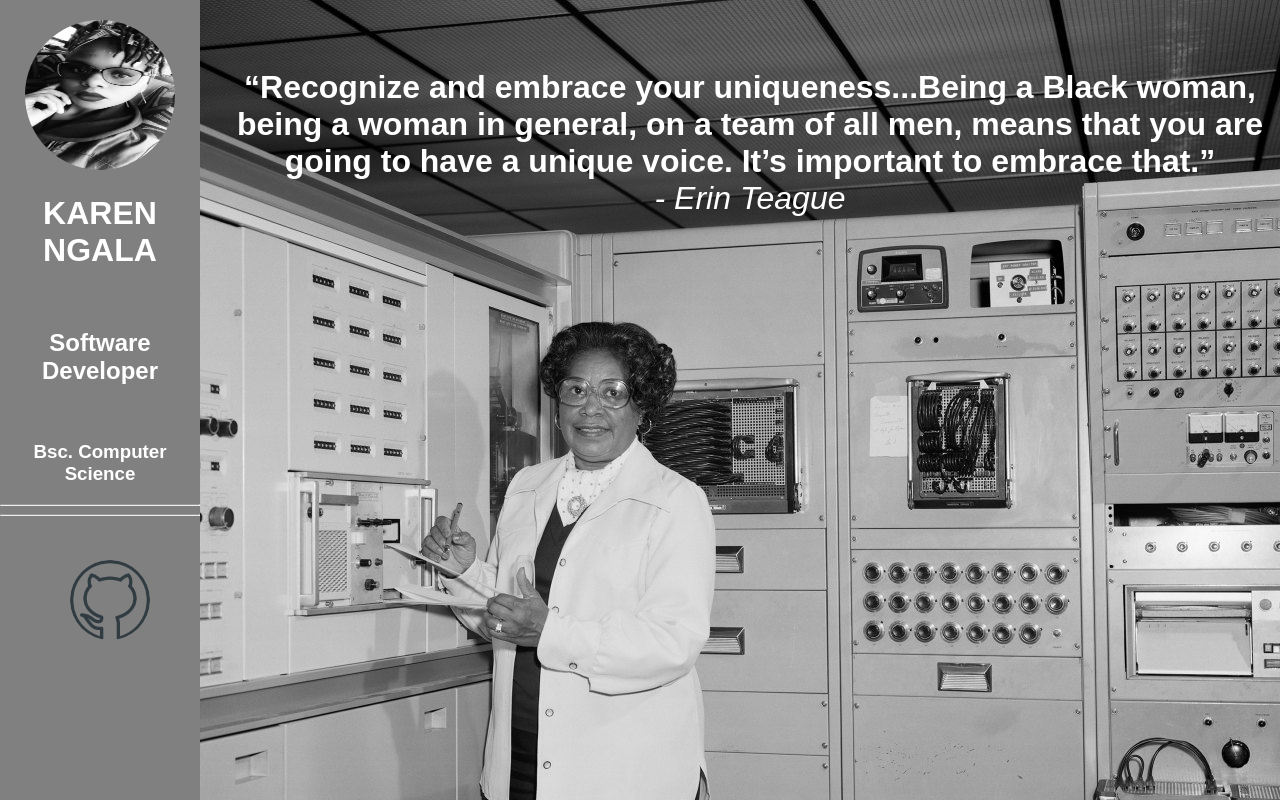
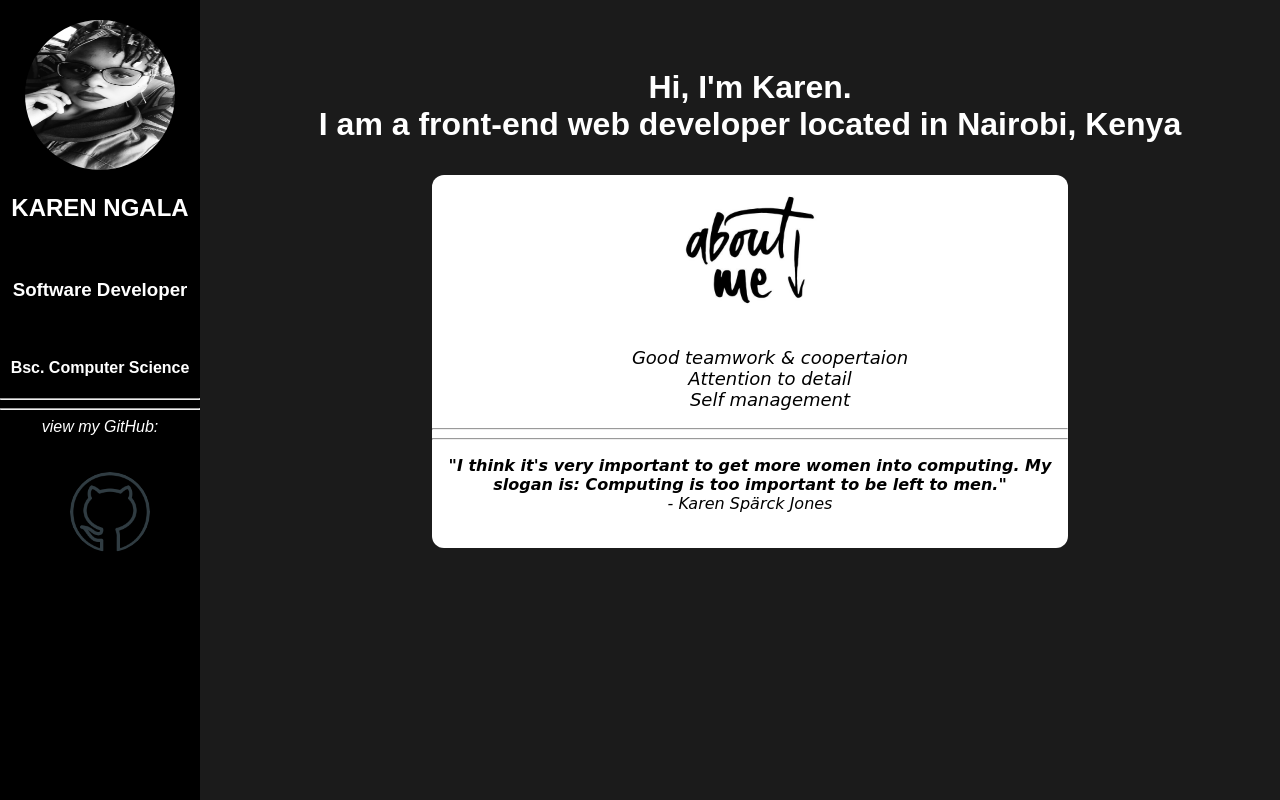
Before and after one commit to KarenNgala/TBD, a plain HTML site: page index.html in a window 1280 px wide. Drawn offline with Linux system fonts and the light colour scheme.

Commit message:
Added 'About me' section, changed background and content

```diff
--- a/css/style.css
+++ b/css/style.css
@@ -3,9 +3,7 @@
 }
 
 body {
-    background-image: url(../images/katherinejohnson.jpg);
-    background-position: top right;
-    background-repeat: no-repeat;
+    background-color: rgb(27, 27, 27);
     margin: 0;
     font-family: Arial, Helvetica, sans-serif;
     color: white;
@@ -18,7 +16,7 @@ body {
     z-index: 1;
     top: 0;
     left: 0;
-    background-color: grey;
+    background-color: black;
     overflow-x: hidden;
     text-align: center;
 }
@@ -48,11 +46,19 @@ body {
     font-size: xx-large;
 }
 
-.box {
-    float: right;
-    margin-top: 20%;
-    margin-left: 50%;
-    background-color: black;
+.about {
+    color: black;
+    font-size: medium;
+    font-family: cursive;
+    font-style: italic;
+    margin-left: 20%;
+    margin-right: 20%;
+    background-color: white;
+    border-radius: 12px;
     border-style: hidden;
-    border-radius: 15px;
 }
+
+.about ul {
+    font-size: large;
+    list-style-type: none;
+}
--- a/index.html
+++ b/index.html
@@ -11,19 +11,36 @@
 <body>
     <div class="sidebar">
         <img src="images/IMG_20200424_170000.jpg" alt="profile" width="150px" height="150px">
-        <h1>KAREN NGALA</h1> <br>
-        <h2>Software Developer</h2> <br>
-        <h3>Bsc. Computer Science</h3>
+        <h2>KAREN NGALA</h2> <br>
+        <h3>Software Developer</h3> <br>
+        <h4>Bsc. Computer Science</h4>
         <hr>
         <hr>
+        <em>view my GitHub:</em>
         <a href="https://github.com/KarenNgala"><img src="images/github.png" alt="github-logo" width="80px" height="80px"></a>
     </div>
     <div class="content">
         <img src="" alt="">
         <p>
-            <strong>“Recognize and embrace your uniqueness...Being a Black woman, being a woman in general, on a team of all men, means that you are going to have a unique voice. It’s important to embrace that.”</strong>
-            <br><em> - Erin Teague</em>
+            <strong>Hi, I'm Karen. <br> I am a front-end web developer located in Nairobi, Kenya</strong>
+            <br>
         </p>
+        <div class="about">
+            <img src="images/aboutme.jpg" alt="About Me" width="150px" height="150px">
+            <ul>
+                <li> Good teamwork & coopertaion</li>
+                <li>Attention to detail</li>
+                <li>Self management</li>
+            </ul>
+            <hr>
+            <hr>
+            <p>
+                <strong>"I think it's very important to get more women into computing. My slogan is: Computing is too important to be left to men."</strong><br>
+                <em> - Karen Spärck Jones</em>
+            </p>
+            <br>
+        </div>
+    </div>
     </div>
 </body>
 
```
Also changed, not shown: images/Screenshot_2020-03-03-20-14-50-41.png (deleted), images/aboutme.jpg (added), images/katherinejohnson.jpg (deleted).
